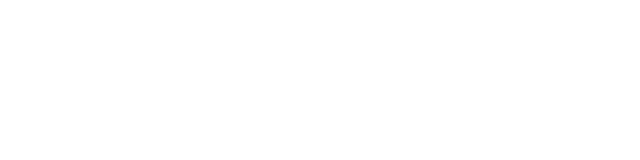
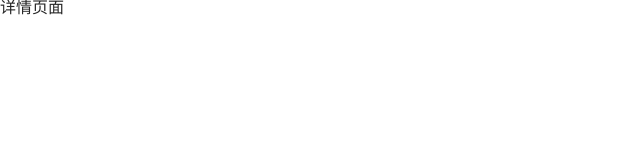
Before and after one commit to dmz958998902/AloneShow, a Vue app: page /#/discoverinfo/1 in a window 1280 px wide. Shown: the top 160 px of the page, without its empty margins (0-640 px from the left). Built offline with nearby package versions, Linux system fonts and the light colour scheme; a small style sheet from the web is missing.

Commit message:
lzq10月17提交

```diff
--- a/package.json
+++ b/package.json
@@ -9,6 +9,7 @@
   },
   "dependencies": {
     "axios": "^0.19.0",
+    "better-scroll": "^1.15.2",
     "core-js": "^2.6.5",
     "vant": "^2.2.7",
     "vue": "^2.6.10",
--- a/src/components/discoverShow.vue
+++ b/src/components/discoverShow.vue
@@ -2,7 +2,8 @@
   <div class="a">
     <ul>
       <li v-for="show in discoverShowList" :key="show.id">
-        <div class="content_item">
+        <router-link :to="`/discoverinfo/${ show.id }`">
+          <div class="content_item">
           <div class="dis_userInfo">
             <div class="dis_userCon">
               <a href="#">
@@ -34,6 +35,7 @@
           </div>
 
         </div>
+        </router-link>
       </li>
     </ul>
   </div>
--- a/src/router.js
+++ b/src/router.js
@@ -3,6 +3,7 @@ import Router from 'vue-router'
 
 // 引入一级路由组件
 import Home from './views/home/index.vue'
+import discoverInfo from './views/discoverinfo/index.vue'
 // 引入二级路由
 import Homes from './views/home/home.vue'
 import Activity from './views/home/activity.vue'
@@ -108,6 +109,10 @@ const router = new Router({
     {
       path: '/search',
       component: Search
+    },
+    {
+      path: '/discoverinfo/:id',
+      component: discoverInfo
     }
   ]
 })
--- /dev/null
+++ b/src/views/discoverinfo/index.vue
@@ -0,0 +1,3 @@
+<template>
+  <h1> 详情页面 </h1>
+</template>
```
Also changed, not shown: 1 other file (tests, documents, lock files or other folders).
